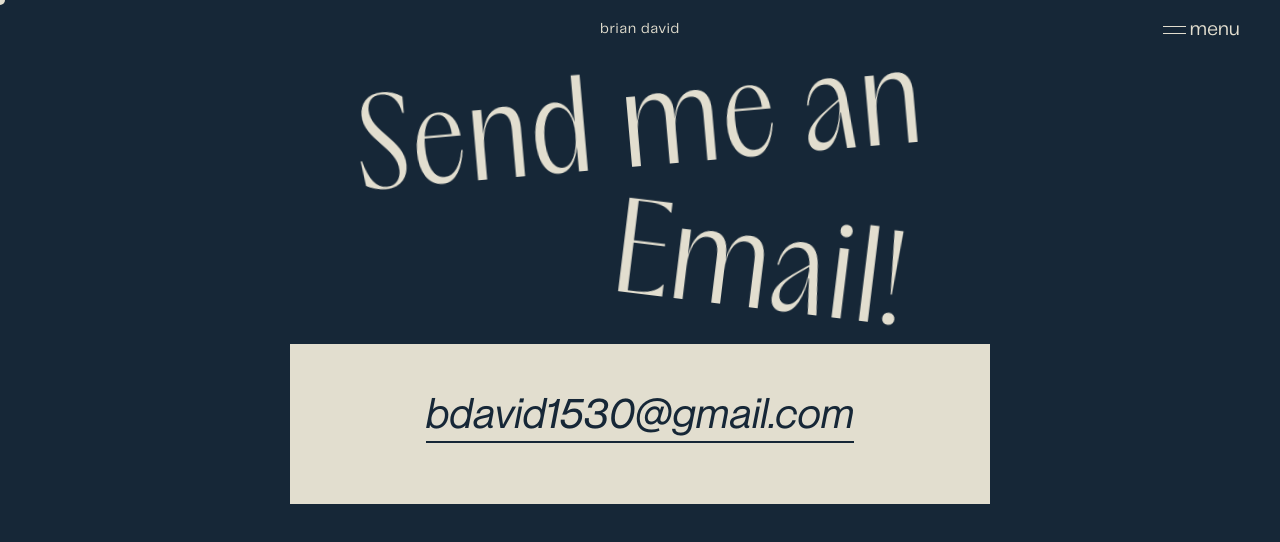
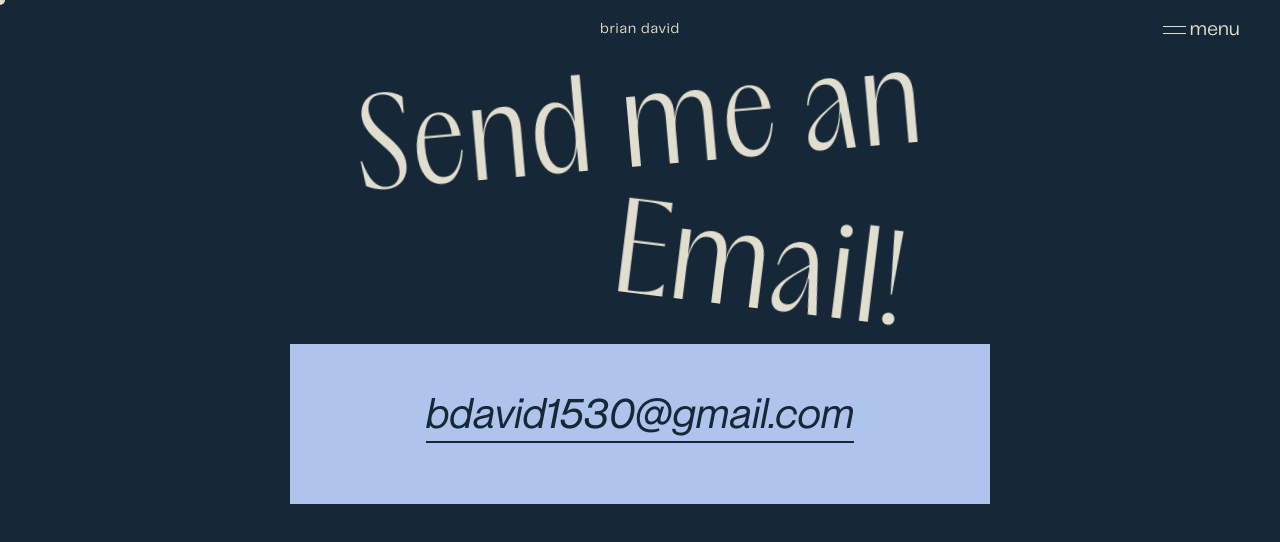
Before and after one commit to brian-david4/brian-portfolio-website, a React (Vite) app in the folder portfolio-website/: page /contact in a window 1280 px wide. Shown: the top 542 px of the page. Built offline with nearby package versions, Linux system fonts and the light colour scheme.

Commit message:
Link enter animations

```diff
--- a/portfolio-website/src/index.css
+++ b/portfolio-website/src/index.css
@@ -8,7 +8,7 @@
   --main-theme: #162737;
   --text-cream: #e2decf;
   --charcoal: rgb(255, 255, 230);
-  --coffee: #cbddf2;
+  --coffee: #aec4ed;
 }
 @font-face {
   font-family: "Right Serif Mono Regular";
--- a/portfolio-website/src/pages/Contact/Contact.tsx
+++ b/portfolio-website/src/pages/Contact/Contact.tsx
@@ -1,6 +1,6 @@
 import { motion } from "framer-motion";
 import styles from "./contact.module.css";
-import { enterRotateLeft, enterRotateRight } from "./contactAnims";
+import { enterRotateLeft, enterRotateRight, linkReveal } from "./contactAnims";
 
 const Contact = () => {
   return (
@@ -26,7 +26,15 @@ const Contact = () => {
         </div>
 
         <div className={styles.emailLink}>
-          <div className={styles.emailInner}>bdavid1530@gmail.com</div>
+          <motion.div
+            variants={linkReveal}
+            initial="initial"
+            animate="reveal"
+            className={styles.emailLinkReveal}
+          ></motion.div>
+          <a href="mailto:bdavid1530@gmail.com" className={styles.emailInner}>
+            bdavid1530@gmail.com
+          </a>
         </div>
       </div>
     </>
--- a/portfolio-website/src/pages/Contact/contact.module.css
+++ b/portfolio-website/src/pages/Contact/contact.module.css
@@ -27,7 +27,15 @@
   display: flex;
   flex-direction: column;
 }
+.emailLinkReveal {
+  background-color: var(--main-theme);
+  height: 110%;
+  width: 100%;
+  position: absolute;
+  transform-origin: bottom;
+}
 .emailLink {
+  position: relative;
   color: var(--text-cream);
   width: 70vw;
   max-width: 700px;
@@ -37,7 +45,7 @@
   align-items: center;
   font-size: 42px;
   font-family: "Neue Montreal Italic";
-  background-color: var(--text-cream);
+  background-color: var(--coffee);
 }
 .emailInner {
   height: fit-content;
@@ -45,6 +53,11 @@
   line-height: 15px;
   color: var(--main-theme);
   user-select: none;
+  text-decoration: none;
+  transition: letter-spacing 4s ease-in-out;
+}
+.emailInner:hover {
+  letter-spacing: 3px;
 }
 .emailInner::after {
   content: "";
--- a/portfolio-website/src/pages/Contact/contactAnims.ts
+++ b/portfolio-website/src/pages/Contact/contactAnims.ts
@@ -27,3 +27,12 @@ export const enterRotateRight = {
     transition: { duration: 0.6, ease: ease, delay: 0.4 },
   },
 };
+export const linkReveal = {
+  initial: {
+    scaleY: "100%",
+  },
+  reveal: {
+    scaleY: "0%",
+    transition: { duration: 0.6, ease: ease, delay: 0.5 },
+  },
+};
```
